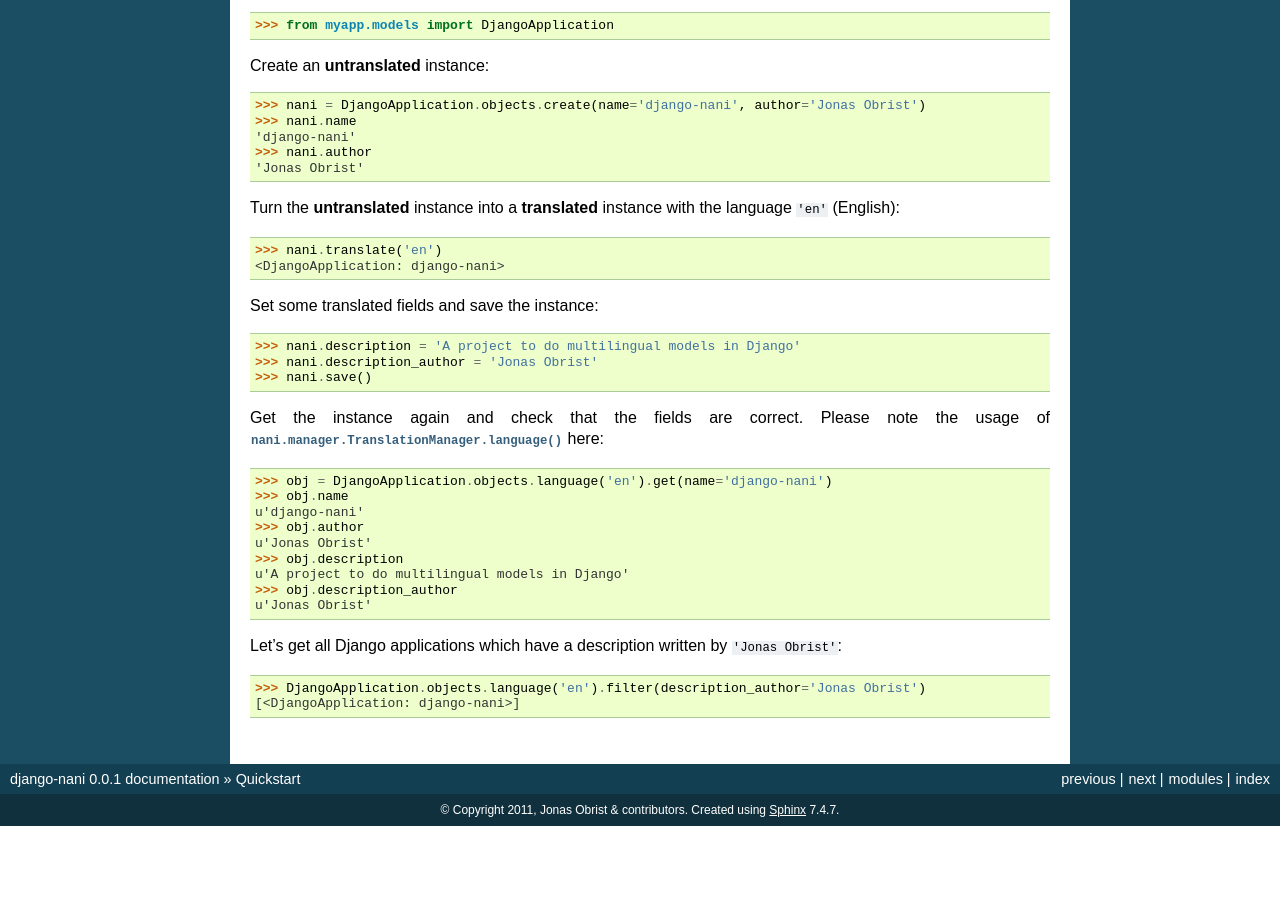
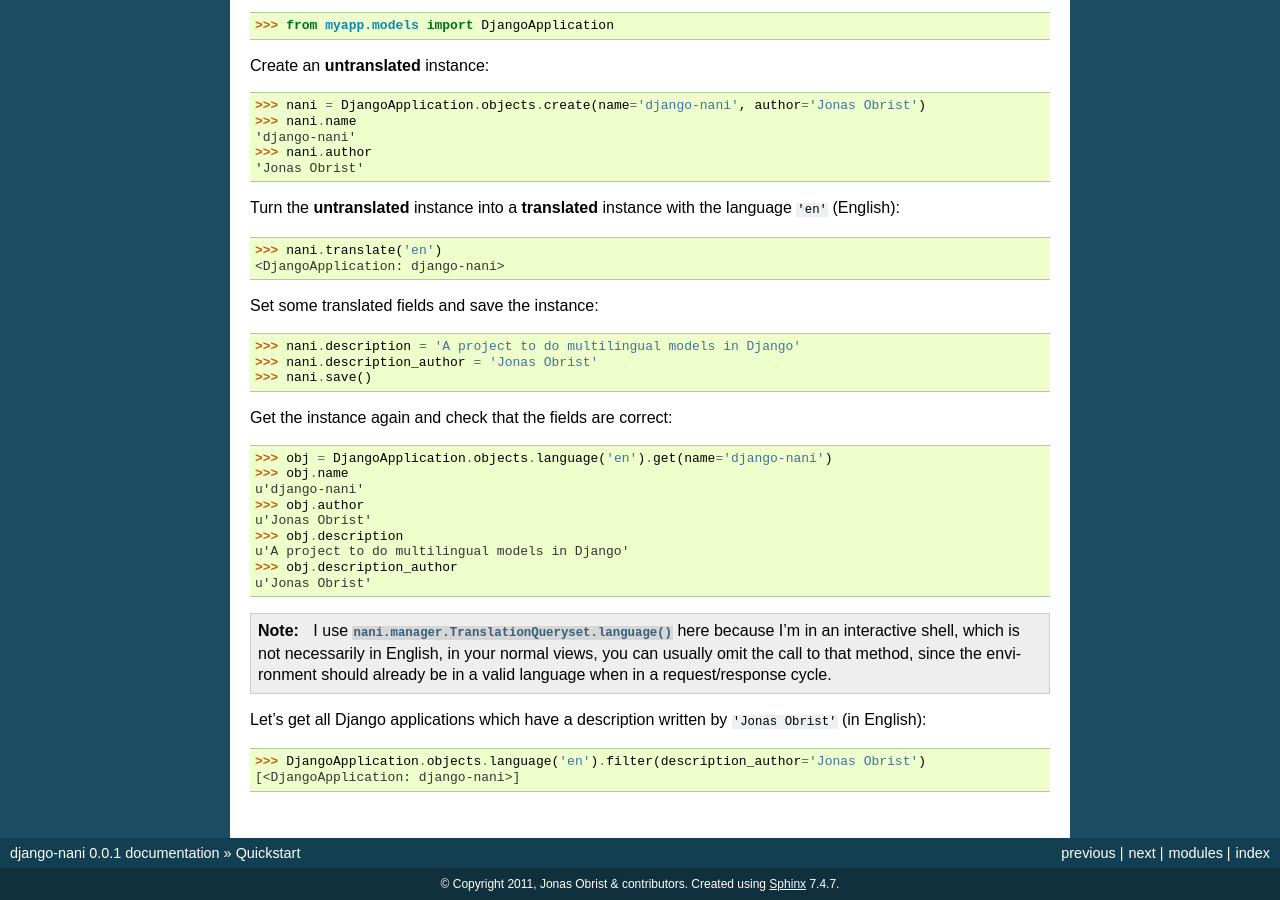
Before and after one commit to KristianOellegaard/django-hvad, a Sphinx documentation site: the page built from docs/public/quickstart.rst, in a window 1280 px wide and 900 px high, scrolled down 729 px. Built offline with Sphinx 7.4.7, drawn with Linux system fonts in a browser that asks for light colours; before the commit the page ends 1555 px from its top, so only the background shows below that.

Commit message:
Quickstart improvements

```diff
--- a/docs/public/quickstart.rst
+++ b/docs/public/quickstart.rst
@@ -68,8 +68,7 @@
     >>> nani.description_author = 'Jonas Obrist'
     >>> nani.save()
 
-Get the instance again and check that the fields are correct. Please note the
-usage of :meth:`nani.manager.TranslationManager.language` here::
+Get the instance again and check that the fields are correct::
 
     >>> obj = DjangoApplication.objects.language('en').get(name='django-nani')
     >>> obj.name
@@ -81,8 +80,14 @@
     >>> obj.description_author
     u'Jonas Obrist'
 
+.. note:: I use :meth:`nani.manager.TranslationQueryset.language` here because
+          I'm in an interactive shell, which is not necessarily in English, in
+          your normal views, you can usually omit the call to that method, since
+          the environment should already be in a valid language when in a
+          request/response cycle.
+
 Let's get all Django applications which have a description written by
-``'Jonas Obrist'``::
+``'Jonas Obrist'`` (in English)::
 
     >>> DjangoApplication.objects.language('en').filter(description_author='Jonas Obrist')
     [<DjangoApplication: django-nani>]
```
